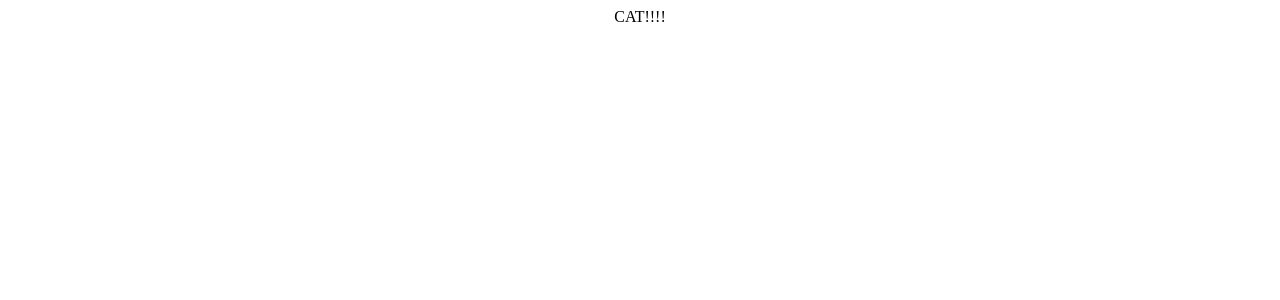
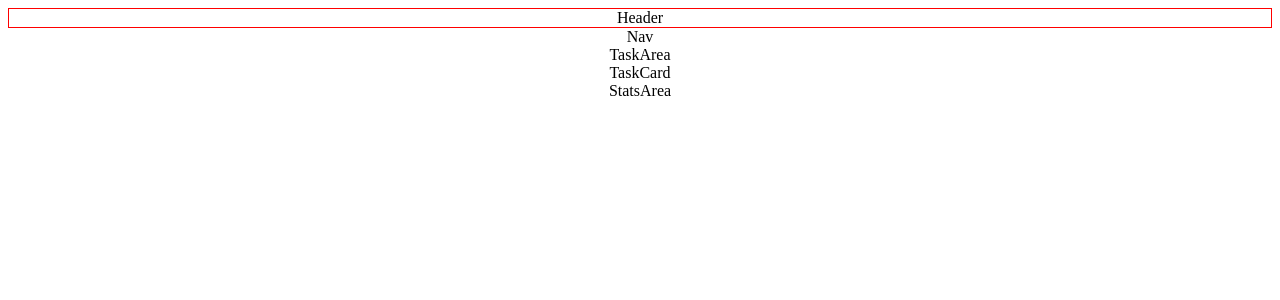
Before and after one commit to davidchedrick/phase-3-client, a React (Create React App) app: page / in a window 1280 px wide. Shown: the top 300 px of the page. Built offline with nearby package versions, Linux system fonts and the light colour scheme.

Commit message:
add components

```diff
--- a/src/App.css
+++ b/src/App.css
@@ -1,5 +1,9 @@
 .App {
   text-align: center;
+}
+
+.Header {
+  border: 1px, solid, red;
 }
 
 .App-logo {
--- a/src/App.js
+++ b/src/App.js
@@ -1,10 +1,17 @@
 
 import './App.css';
+import Header from './Header';
+import Nav from './Nav';
+import StatsArea from './StatsArea';
+import TaskArea from './TaskArea';
 
 function App() {
   return (
     <div className="App">
-        CAT!!!!
+        <Header />
+        <Nav />
+        <TaskArea />
+        <StatsArea />
     </div>
   );
 }
--- /dev/null
+++ b/src/Header.js
@@ -0,0 +1,11 @@
+
+
+function Header() {
+  return (
+    <div className="Header">
+        Header
+    </div>
+  );
+}
+
+export default Header;
--- /dev/null
+++ b/src/Nav.js
@@ -0,0 +1,11 @@
+
+
+function Nav() {
+    return (
+      <div className="Nav">
+          Nav
+      </div>
+    );
+  }
+
+  export default Nav;
--- /dev/null
+++ b/src/StatsArea.js
@@ -0,0 +1,11 @@
+
+
+function StatsArea() {
+  return (
+    <div className="StatsArea">
+        StatsArea
+    </div>
+  );
+}
+
+export default StatsArea;
--- /dev/null
+++ b/src/TaskArea.js
@@ -0,0 +1,13 @@
+import TaskCard from "./TaskCard";
+
+
+function TaskArea() {
+    return (
+      <div className="TaskArea">
+          TaskArea
+          <TaskCard />
+      </div>
+    );
+  }
+
+  export default TaskArea;
--- /dev/null
+++ b/src/TaskCard.js
@@ -0,0 +1,11 @@
+
+
+function TaskCard() {
+    return (
+      <div className="TaskCard">
+          TaskCard
+      </div>
+    );
+  }
+
+  export default TaskCard;
```
Also changed, not shown: src/UserArea.js (added, +11 -0 lines).
